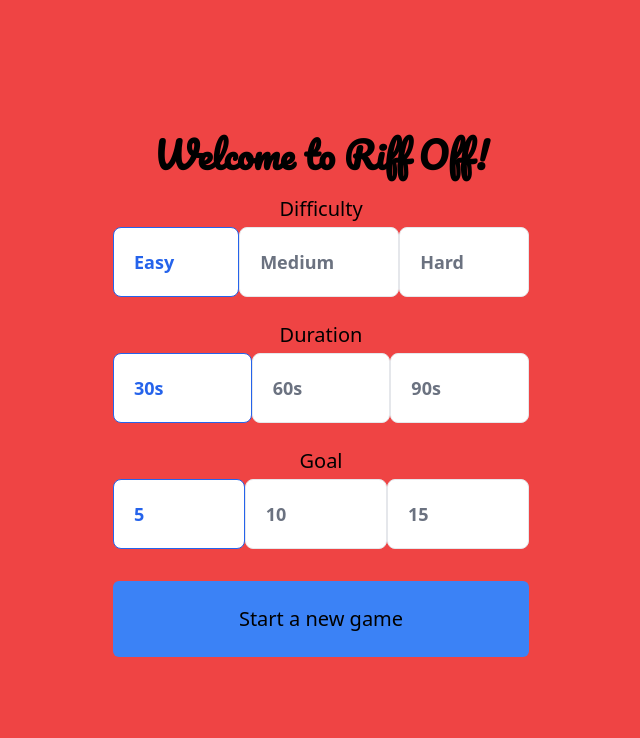
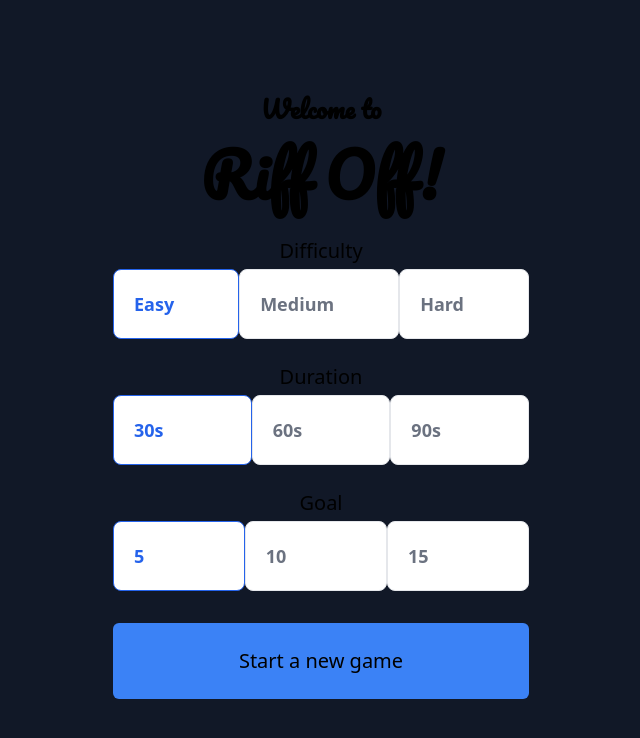
Before and after one commit to davidgamero/riff-off, a SvelteKit app: page / in a window 1280 px wide. Shown: the top 738 px of the page, without its empty margins (319-959 px from the left). Built offline with nearby package versions, Linux system fonts and the light colour scheme.

Commit message:
more sizing

```diff
--- a/src/RadioSetting.svelte
+++ b/src/RadioSetting.svelte
@@ -5,7 +5,7 @@
 </script>
 
 <div>
-	<h2 class="text-center dark:text-gray-300 text-xl mb-1">{name}</h2>
+	<h2 class="text-center dark:text-gray-200 text-xl mb-1">{name}</h2>
 	<div class="flex justify-around">
 		{#each values as value}
 			<li class="grow">
--- a/src/app.html
+++ b/src/app.html
@@ -1,5 +1,5 @@
 <!DOCTYPE html>
-<html lang="en" class="h-full bg-red-500">
+<html lang="en" class="h-full bg-gray-900">
 
 <head>
 	<meta charset="utf-8" />
--- a/src/routes/+page.svelte
+++ b/src/routes/+page.svelte
@@ -8,7 +8,8 @@
 </script>
 
 <div class="flex h-full flex-col items-center justify-center py-2">
-	<h1 class="font-pacifico text-4xl font-bold dark:text-blue-500 mb-5">Welcome to Riff Off!</h1>
+	<h2 class="font-pacifico text-2xl font-bold dark:text-gray-300 mb-5">Welcome to</h2>
+	<h1 class="font-pacifico text-6xl font-bold dark:text-blue-500 mb-8">Riff Off!</h1>
 
 	<Settings
 		bind:selectedGoal={goal}
```
